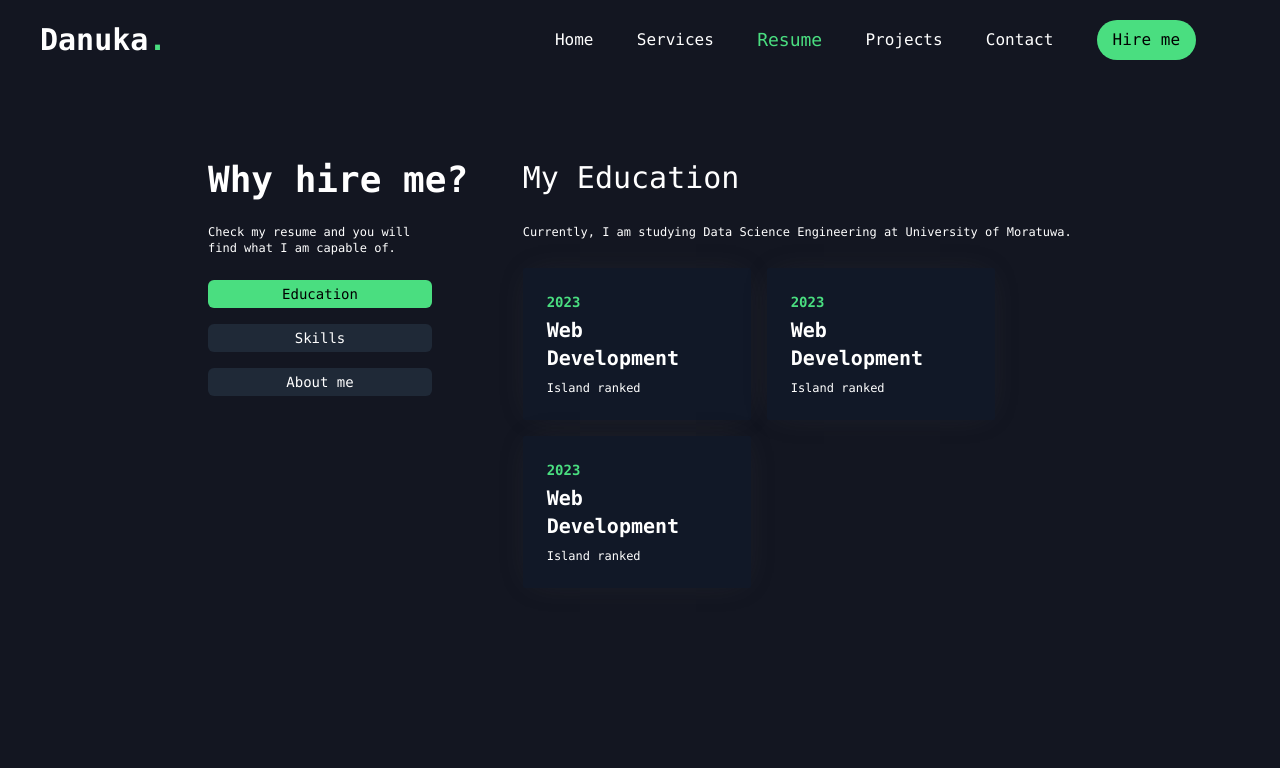
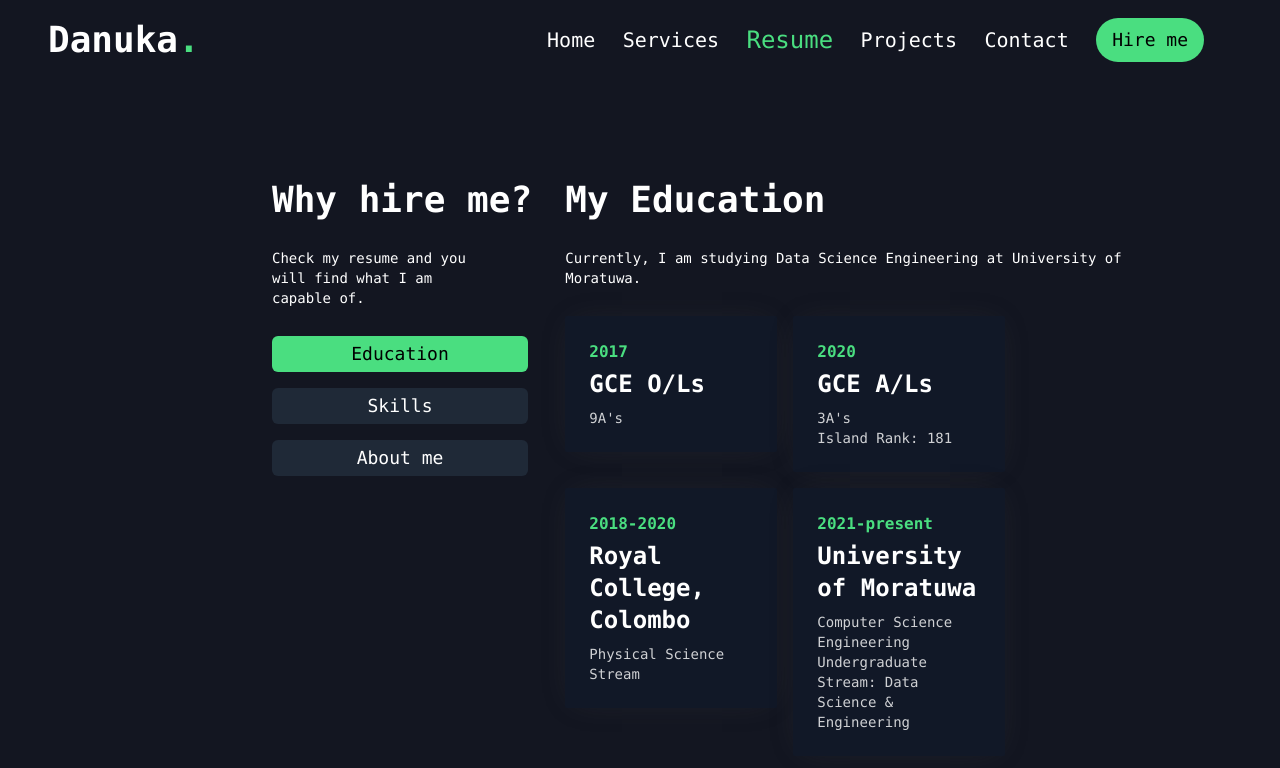
Before and after one commit to lakshanpd/portfolio, a React (Create React App) app: page /resume in a window 1280 px wide. Shown: the top 768 px of the page. Built offline with nearby package versions, Linux system fonts and the light colour scheme.

Commit message:
font size updated.

```diff
--- a/src/components/animated_text.js
+++ b/src/components/animated_text.js
@@ -3,7 +3,7 @@ function TextRevealTW(props) {
 
   return (
     <>
-      <h1 className="overflow-hidden text-6xl font-bold leading-tight text-green-500">
+      <h1 className="overflow-hidden text-7xl font-bold leading-tight text-green-500">
         {text.match(/./gu)?.map((char, index) => (
           <span
             className="animate-text-reveal inline-block [animation-fill-mode:backwards]"
--- a/src/components/education_card.js
+++ b/src/components/education_card.js
@@ -2,13 +2,13 @@ function EducationCard(props) {
   return (
     <div className="flex flex-col overflow-hidden w-full bg-gray-900 shadow-3xl p-6 text-white font-mono rounded-sm ">
       <div className="flex justify-between">
-        <div className="text-sm font-bold text-green-400">{props.period}</div>
+        <div className="text-base font-bold text-green-400">{props.period}</div>
       </div>
 
       <div className="h-1"></div>
-      <div className="font-bold text-xl">{props.education}</div>
+      <div className="font-bold text-2xl">{props.education}</div>
       <div className="h-2 "></div>
-      <ul className="text-xs">
+      <ul className="text-sm opacity-80">
         {props.points.map((point, index) => (
           <li key={index}>{point}</li>
         ))}
--- a/src/components/navbar.js
+++ b/src/components/navbar.js
@@ -16,7 +16,7 @@ function Navbar(props) {
   return (
     <div className="flex w-full h-20 text-white items-center font-mono fixed">
       <div
-        className="flex w-5/12 items-start pl-10 text-3xl font-bold hover:cursor-pointer"
+        className="flex w-5/12 items-start pl-12 text-4xl font-bold hover:cursor-pointer"
         onClick={() => handleClick("Home")}
       >
         Danuka<span className="text-green-400">.</span>
@@ -30,8 +30,8 @@ function Navbar(props) {
                 key={option}
                 className={`hover:text-green-400 hover:cursor-pointer  transition-all duration-400 ${
                   props.option === option
-                    ? "text-green-400 text-lg"
-                    : "text-white"
+                    ? "text-green-400 text-2xl"
+                    : "text-white text-xl"
                 }`}
                 onClick={() => handleClick(option)}
               >
@@ -39,7 +39,7 @@ function Navbar(props) {
               </div>
             );
           })}
-          <button className="bg-green-400 hover:bg-green-600 text-black py-2 px-4 rounded-full">
+          <button className="bg-green-400 hover:bg-green-600 text-black py-2 px-4 rounded-full text-lg">
             Hire me
           </button>
         </div>
--- a/src/components/resume_details.js
+++ b/src/components/resume_details.js
@@ -14,21 +14,21 @@ function ResumeDetails() {
   const [clicked, setClicked] = useState("education");
   return (
     <motion.div
-      className="flex bg-darkBlue w-4/5 font-mono pl-20"
+      className="flex bg-darkBlue w-4/5 font-mono pl-36 pt-5"
       initial={{ opacity: 0 }}
       animate={{ opacity: 1 }}
       exit={{ opacity: 0, transition: { duration: 0.2 } }}
       transition={{ duration: 1 }}
     >
       <div className="grid grid-cols-3">
-        <div className="flex flex-col col-span-1 gap-6">
+        <div className="flex flex-col col-span-1 gap-7">
           <p className=" text-4xl text-white font-bold">Why hire me?</p>
-          <p className="text-xs text-white w-2/3">
+          <p className="text-sm text-white w-3/4">
             Check my resume and you will find what I am capable of.
           </p>
           <div className="flex flex-col gap-4">
             <div
-              className={`  text-sm flex justify-center rounded-md pt-1 pb-1 w-56 ${
+              className={`  text-lg flex justify-center rounded-md pt-1 pb-1 w-64 ${
                 clicked === "education"
                   ? "bg-green-400 text-black"
                   : "text-white bg-gray-800"
@@ -38,7 +38,7 @@ function ResumeDetails() {
               Education
             </div>
             <div
-              className={`  text-sm flex justify-center rounded-md pt-1 pb-1 w-56 ${
+              className={`  text-lg flex justify-center rounded-md pt-1 pb-1 w-64 ${
                 clicked === "skills"
                   ? "bg-green-400 text-black"
                   : "text-white bg-gray-800"
@@ -48,7 +48,7 @@ function ResumeDetails() {
               Skills
             </div>
             <div
-              className={`  text-sm flex justify-center rounded-md pt-1 pb-1 w-56 ${
+              className={`  text-lg flex justify-center rounded-md pt-1 pb-1 w-64 ${
                 clicked === "about"
                   ? "bg-green-400 text-black"
                   : "text-white bg-gray-800"
@@ -69,31 +69,41 @@ function ResumeDetails() {
               exit={{ opacity: 0 }}
               transition={{ duration: 0.3 }}
             >
-              <div className="text-3xl">My Education</div>
-              <div className="text-xs">
+              <div className="text-4xl font-bold">My Education</div>
+              <div className="text-sm">
                 Currently, I am studying Data Science Engineering at University
                 of Moratuwa.
               </div>
               <div className="grid grid-cols-2 gap-4 w-9/12">
                 <div>
                   <EducationCard
-                    period="2023"
-                    education="Web Development"
-                    points={["Island ranked"]}
+                    period="2017"
+                    education="GCE O/Ls"
+                    points={["9A's"]}
                   />
                 </div>
                 <div>
                   <EducationCard
-                    period="2023"
-                    education="Web Development"
-                    points={["Island ranked"]}
+                    period="2020"
+                    education="GCE A/Ls"
+                    points={["3A's", "Island Rank: 181"]}
                   />
                 </div>
                 <div>
                   <EducationCard
-                    period="2023"
-                    education="Web Development"
-                    points={["Island ranked"]}
+                    period="2018-2020"
+                    education="Royal College, Colombo"
+                    points={["Physical Science Stream"]}
+                  />
+                </div>
+                <div>
+                  <EducationCard
+                    period="2021-present"
+                    education="University of Moratuwa"
+                    points={[
+                      "Computer Science Engineering Undergraduate",
+                      "Stream: Data Science & Engineering",
+                    ]}
                   />
                 </div>
               </div>
@@ -107,35 +117,35 @@ function ResumeDetails() {
               exit={{ opacity: 0 }}
               transition={{ duration: 0.3 }}
             >
-              <div className="text-3xl">My Skills</div>
-              <div className="text-xs">
+              <div className="text-4xl font-bold">My Skills</div>
+              <div className="text-sm">
                 I am expert at various technologies related to Data Science and
                 Software Engineering.
               </div>
               <div className="grid grid-cols-4 gap-3 w-9/12">
                 <div className=" bg-gray-900 w-fit p-5 rounded-xl">
-                  <IoLogoReact color="white" size={60} />
+                  <IoLogoReact color="white" size={70} />
                 </div>
                 <div className=" bg-gray-900 w-fit p-5 rounded-xl">
-                  <AiOutlinePython color="white" size={60} />
+                  <AiOutlinePython color="white" size={70} />
                 </div>
                 <div className=" bg-gray-900 w-fit p-5 rounded-xl">
-                  <DiJavascript1 color="white" size={60} />
+                  <DiJavascript1 color="white" size={70} />
                 </div>
                 <div className=" bg-gray-900 w-fit p-5 rounded-xl">
-                  <SiTailwindcss color="white" size={60} />
+                  <SiTailwindcss color="white" size={70} />
                 </div>
                 <div className=" bg-gray-900 w-fit p-5 rounded-xl">
-                  <BiLogoFlask color="white" size={60} />
+                  <BiLogoFlask color="white" size={70} />
                 </div>
                 <div className=" bg-gray-900 w-fit p-5 rounded-xl">
-                  <FaNodeJs color="white" size={60} />
+                  <FaNodeJs color="white" size={70} />
                 </div>
                 <div className=" bg-gray-900 w-fit p-5 rounded-xl">
-                  <SiMysql color="white" size={60} />
+                  <SiMysql color="white" size={70} />
                 </div>
                 <div className=" bg-gray-900 w-fit p-5 rounded-xl">
-                  <SiTensorflow color="white" size={60} />
+                  <SiTensorflow color="white" size={70} />
                 </div>
               </div>
             </motion.div>
@@ -148,28 +158,28 @@ function ResumeDetails() {
               exit={{ opacity: 0 }}
               transition={{ duration: 0.3 }}
             >
-              <div className="text-3xl">About me</div>
-              <div className="text-xs">
+              <div className="text-4xl font-bold">About me</div>
+              <div className="text-sm">
                 Passionate about learning new things and eager to collaborate
-                with others to achieve shared goals.
+                with others to <br></br> achieve shared goals.
               </div>
 
-              <div className="grid grid-cols-7 text-base w-4/5">
+              <div className="grid grid-cols-7 text-lg w-4/5">
                 <div className="flex flex-col col-span-3 gap-5  ">
                   <div>
-                    <span className="text-xs opacity-60">Name: </span>{" "}
+                    <span className="text-sm opacity-60">Name: </span>{" "}
                     <span className="ml-2">Danuka Lakshan</span>
                   </div>
                   <div>
-                    <span className="text-xs opacity-60">Age: </span>{" "}
+                    <span className="text-sm opacity-60">Age: </span>{" "}
                     <span className="ml-2">22 years old</span>
                   </div>
                   <div>
-                    <span className="text-xs opacity-60">Country: </span>{" "}
+                    <span className="text-sm opacity-60">Country: </span>{" "}
                     <span className="ml-2">Sri Lanka</span>
                   </div>
                   <div>
-                    <span className="text-xs opacity-60">Freelance: </span>{" "}
+                    <span className="text-sm opacity-60">Freelance: </span>{" "}
                     <span className="ml-2">Available</span>
                   </div>
                 </div>
@@ -177,19 +187,19 @@ function ResumeDetails() {
                 <div className="flex flex-col col-span-4 gap-5 ">
                   {" "}
                   <div>
-                    <span className="text-xs opacity-60">Phone: </span>{" "}
+                    <span className="text-sm opacity-60">Phone: </span>{" "}
                     <span className="ml-2">(+94) 77 37 50 264</span>
                   </div>
                   <div>
-                    <span className="text-xs opacity-60">Email: </span>{" "}
+                    <span className="text-sm opacity-60">Email: </span>{" "}
                     <span className="ml-2">lakshanpd.cse21@gmail.com</span>
                   </div>
                   <div>
-                    <span className="text-xs opacity-60">Languages: </span>{" "}
+                    <span className="text-sm opacity-60">Languages: </span>{" "}
                     <span className="ml-2">English, Sinhala</span>
                   </div>
                   <div>
-                    <span className="text-xs opacity-60">Seeking: </span>{" "}
+                    <span className="text-sm opacity-60">Seeking: </span>{" "}
                     <span className="ml-2">Internship</span>
                   </div>
                 </div>
--- a/src/components/service_grid.js
+++ b/src/components/service_grid.js
@@ -9,7 +9,7 @@ function ServiceGrid() {
       // transition={{ duration: 0.5 }}
       // exit={{ x: "-100%" }}
     >
-      <div className="grid grid-cols-2 gap-x-32 gap-y-10">
+      <div className="grid grid-cols-2 gap-x-20 gap-y-10">
         <Service
           number="01"
           skill="Web Development"
--- a/src/pages/work.js
+++ b/src/pages/work.js
@@ -5,7 +5,7 @@ function Work() {
   return (
     <div className="w-screen h-screen bg-darkBlue">
       <Navbar option="Projects" />
-      <div className="h-40"></div>
+      <div className="h-48"></div>
       <WorkDetail />
     </div>
   );
```
Also changed, not shown: src/components/about.js (+8 -8 lines), src/components/service.js (+6 -8 lines), src/components/work_details.js (+17 -11 lines).
